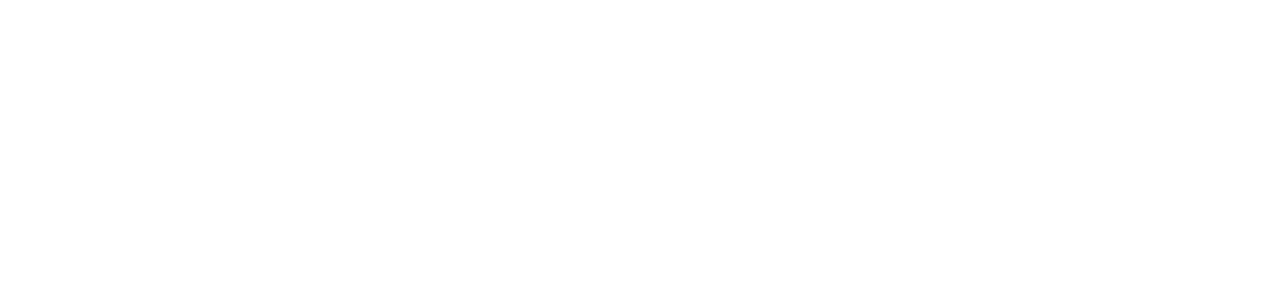
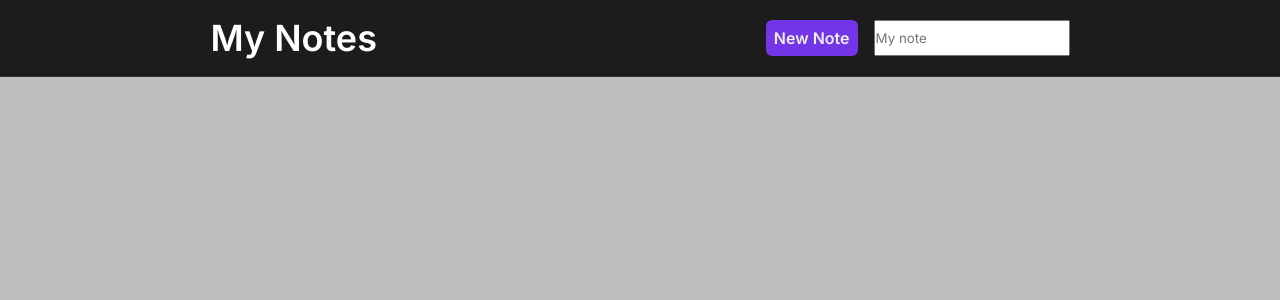
Before and after one commit to PedroVictor022/E-commerce, a React (Create React App) app: page / in a window 1280 px wide. Shown: the top 300 px of the page. Built offline with nearby package versions, Linux system fonts and the light colour scheme.

Commit message:
Header components

```diff
--- a/public/index.html
+++ b/public/index.html
@@ -4,7 +4,10 @@
 <head>
   <meta charset="utf-8" />
   <meta name="viewport" content="width=device-width, initial-scale=1" />
-  <title>React App</title>
+  <link rel="preconnect" href="https://fonts.googleapis.com">
+  <link rel="preconnect" href="https://fonts.gstatic.com" crossorigin>
+  <link href="https://fonts.googleapis.com/css2?family=Inter:wght@400;500;600&display=swap" rel="stylesheet">
+  <title>Notebook App</title>
 </head>
 
 <body>
--- a/src/App.js
+++ b/src/App.js
@@ -1,8 +1,11 @@
+import { Header } from "./components/Header";
+import { Container } from "./styles/UI";
+
 function App() {
   return (
-    <div>
-
-    </div>
+    <Container>
+      <Header />
+    </Container>
   );
 }
 
--- /dev/null
+++ b/src/components/Header.jsx
@@ -0,0 +1,18 @@
+import { Button, HeaderC, NavItem } from "../styles/UI";
+
+export function Header() {
+   return (
+      <HeaderC>
+         <h1>My Notes</h1>
+
+         <NavItem>
+            <Button>New Note</Button>
+            <input
+               type="text"
+               placeholder="My note"
+            />
+         </NavItem>
+
+      </HeaderC>
+   )
+}
--- a/src/index.js
+++ b/src/index.js
@@ -1,10 +1,12 @@
 import React from 'react';
 import ReactDOM from 'react-dom/client';
 import App from './App';
+import { Global } from './styles/Global';
 
 const root = ReactDOM.createRoot(document.getElementById('root'));
 root.render(
   <React.StrictMode>
+    <Global />
     <App />
   </React.StrictMode>
 );
--- /dev/null
+++ b/src/styles/Global.js
@@ -0,0 +1,10 @@
+import { createGlobalStyle } from "styled-components";
+
+export const Global = createGlobalStyle`
+   * {
+      margin: 0;
+      padding: 0;
+      box-sizing: border-box;
+      font-family: 'Inter', sans-serif;
+   }
+`
--- /dev/null
+++ b/src/styles/UI.jsx
@@ -0,0 +1,53 @@
+import styled from "styled-components";
+
+export const Container = styled.div`
+   width: 100vw;
+   height: 100vh;
+
+   background-color: #bebebe;
+`
+
+// Header Styles
+export const HeaderC = styled.header`
+   display:flex;
+   align-items: center;
+   justify-content: space-around;
+
+   padding: 1rem;
+
+   color:#fff;
+   background-color: #1c1c1c;
+
+   border-bottom: 1px solid #2f2f2f;
+
+   h1 {
+      font-size: 36px;
+   }
+
+   .research-container {
+      display: flex;
+      gap:1rem;
+   }
+`
+export const NavItem = styled.div`
+   display: flex;
+   gap:1rem;
+`
+export const Button = styled.button`
+   padding: 0.5rem;
+   border-radius: 6px;
+   border:none;
+   cursor:pointer;
+
+   background-color: #7335e7;
+   color: #eee;
+
+   font-size: 1rem;
+   font-weight: 600;
+
+   transition: all .2s;
+   &:hover {
+      transition: all .2s;
+      background-color: #915af8;
+   }
+`
```
